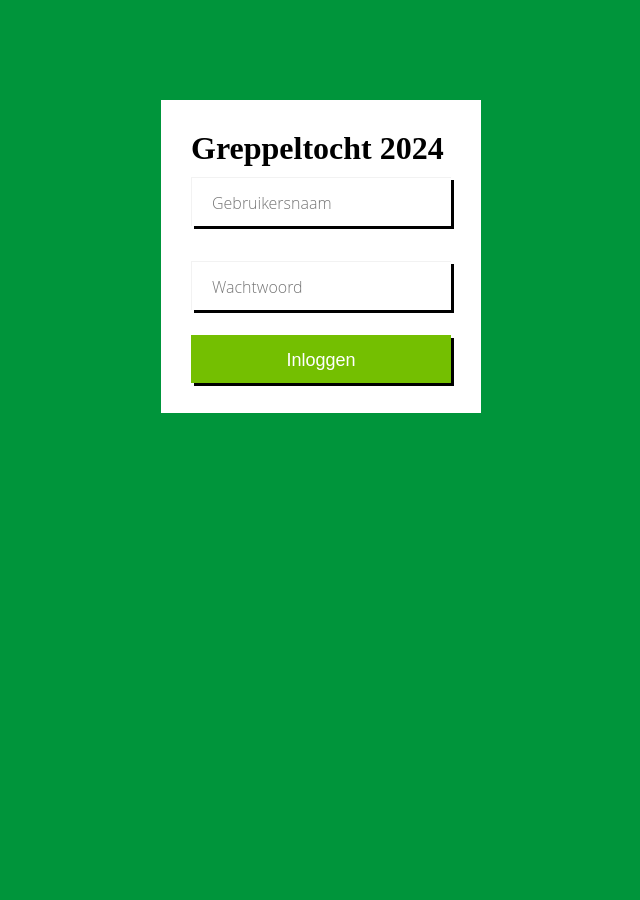
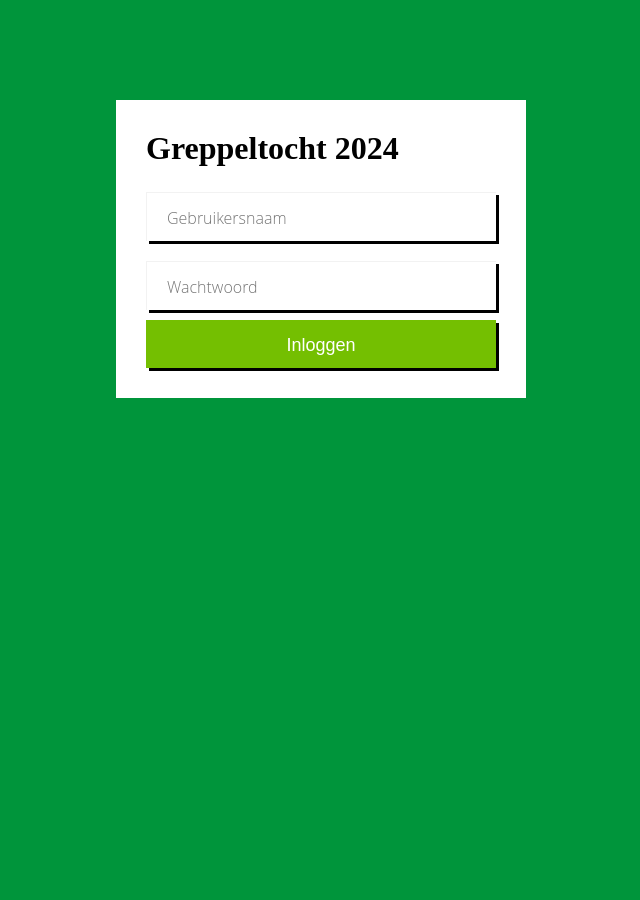
Before and after one commit to tik1111/greppeltocht, a PHP site: page / in a window 1280 px wide. Shown: the whole page, without its empty margins (319-959 px from the left). After the commit the page ends 398 px from the top, so only its background shows below. Run offline with PHP 8.4, Linux system fonts and the light colour scheme; some web fonts are replaced.

Commit message:
Styling login pagina

```diff
--- a/style.css
+++ b/style.css
@@ -14,19 +14,20 @@ body {
 
 main {
   min-height: 100vh;
+  padding-top: 100px;
 }
 
 .container-login {
   width: 25%;
+  min-width: 410px;
   padding: 30px;
-  margin: 100px auto 0;
+  margin: 0 auto 0;
   background: #fff;
 }
 
 form {
   display: flex;
   flex-direction: column;
-  gap: 15px;
 }
 
 input {
@@ -58,6 +59,7 @@ input {
 h1 {
   margin: 0;
   font-family: "Patua One", serif;
+  margin-bottom: 15px;
 }
 
 button {
```
